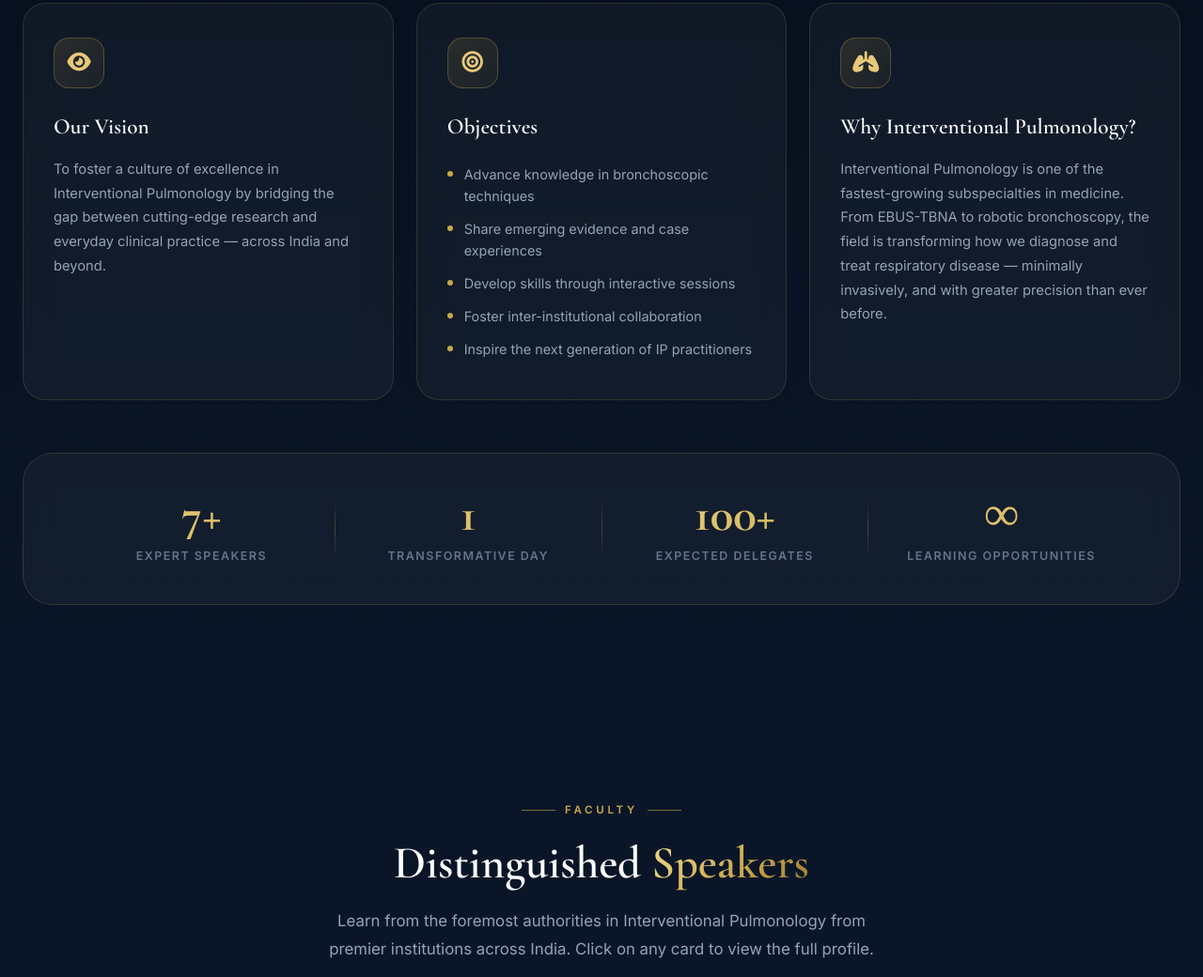
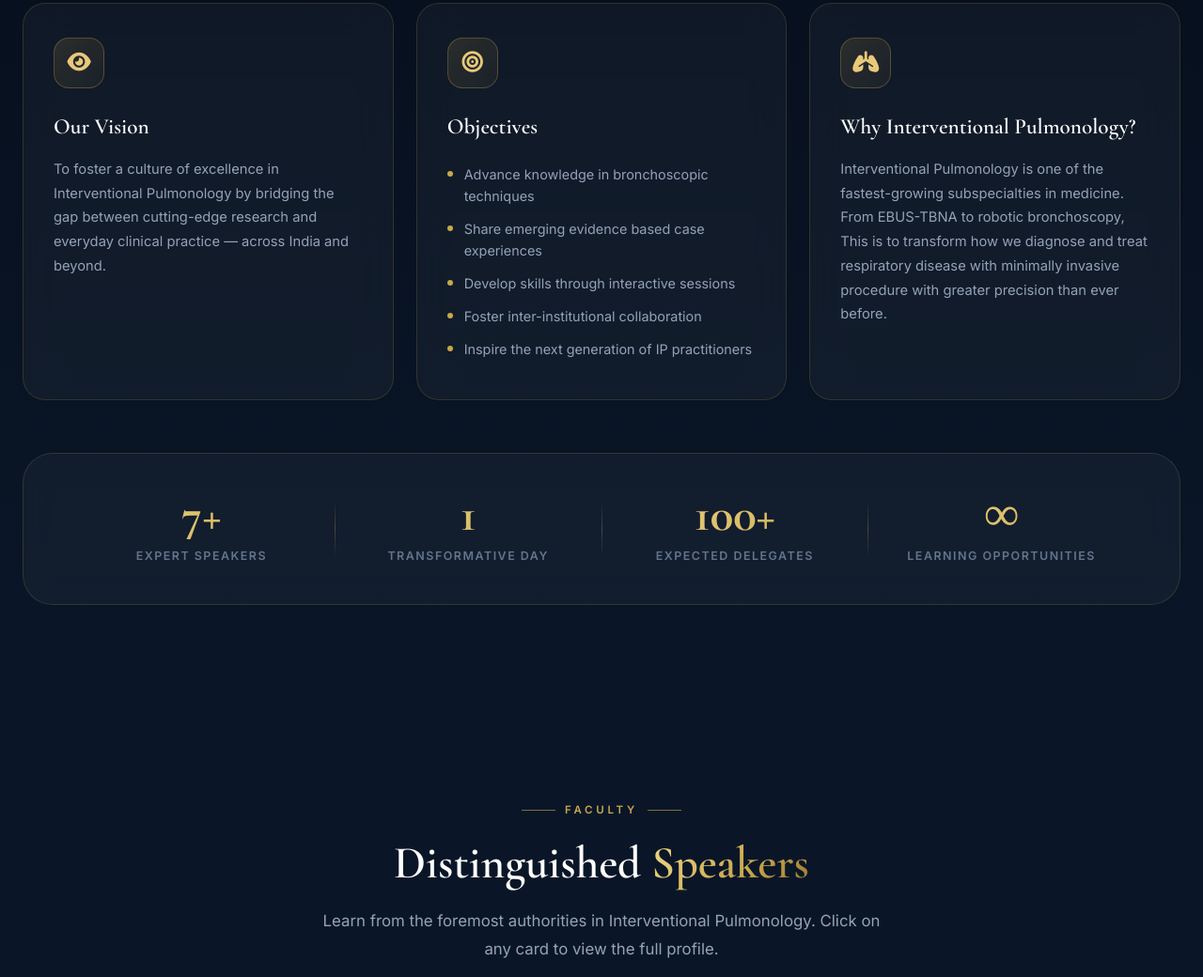
Before and after one commit to departmentofrespiratorytherapy/REMINISCENCE3.0, a plain HTML site: page index.html in a window 1280 px wide. Shown: the part 1172-2212 px from the top of the page at 94% size. Drawn offline with nearby package versions, Linux system fonts and the light colour scheme.

Commit message:
Update index.html

```diff
--- a/index.html
+++ b/index.html
@@ -239,7 +239,7 @@
           <h3>Objectives</h3>
           <ul class="about-list">
             <li>Advance knowledge in bronchoscopic techniques</li>
-            <li>Share emerging evidence and case experiences</li>
+            <li>Share emerging evidence based case experiences</li>
             <li>Develop skills through interactive sessions</li>
             <li>Foster inter-institutional collaboration</li>
             <li>Inspire the next generation of IP practitioners</li>
@@ -251,7 +251,7 @@
           <div class="about-icon" aria-hidden="true"><i class="fa-solid fa-lungs"></i></div>
           <h3>Why Interventional Pulmonology?</h3>
           <p>
-            Interventional Pulmonology is one of the fastest-growing subspecialties in medicine. From EBUS-TBNA to robotic bronchoscopy, the field is transforming how we diagnose and treat respiratory disease — minimally invasively, and with greater precision than ever before.
+            Interventional Pulmonology is one of the fastest-growing subspecialties in medicine. From EBUS-TBNA to robotic bronchoscopy, This is to transform how we diagnose and treat respiratory disease with minimally invasive procedure  with greater precision than ever before.
           </p>
         </article>
 
@@ -295,7 +295,7 @@
           Distinguished <span>Speakers</span>
         </h2>
         <p class="section-subtitle">
-          Learn from the foremost authorities in Interventional Pulmonology from premier institutions across India. Click on any card to view the full profile.
+          Learn from the foremost authorities in Interventional Pulmonology. Click on any card to view the full profile.
         </p>
       </header>
 
@@ -412,7 +412,7 @@
         <span class="section-label" aria-hidden="true">With Heartfelt Thanks</span>
         <h2 class="section-title" id="gratitude-heading">Our <span>Gratitude</span></h2>
         <p class="section-subtitle">
-      “We express our heartfelt gratitude to the distinguished professionals who have generously shared their knowledge, expertise, guidance, and unwavering support in making REMINISCENCE 3.0 a meaningful and successful academic experience.”
+      “We express our heartfelt gratitude to the distinguished professionals who have generously shared their knowledge, expertise, and guidance in establishing our department and shaping the principles that have guided us from REMINISCENCE Chapter 1,2 and  Chapter 3. Their invaluable contributions and unwavering support have played a significant role in making this journey a meaningful and successful academic and professional experience..”
         </p>
       </header>
 
```
